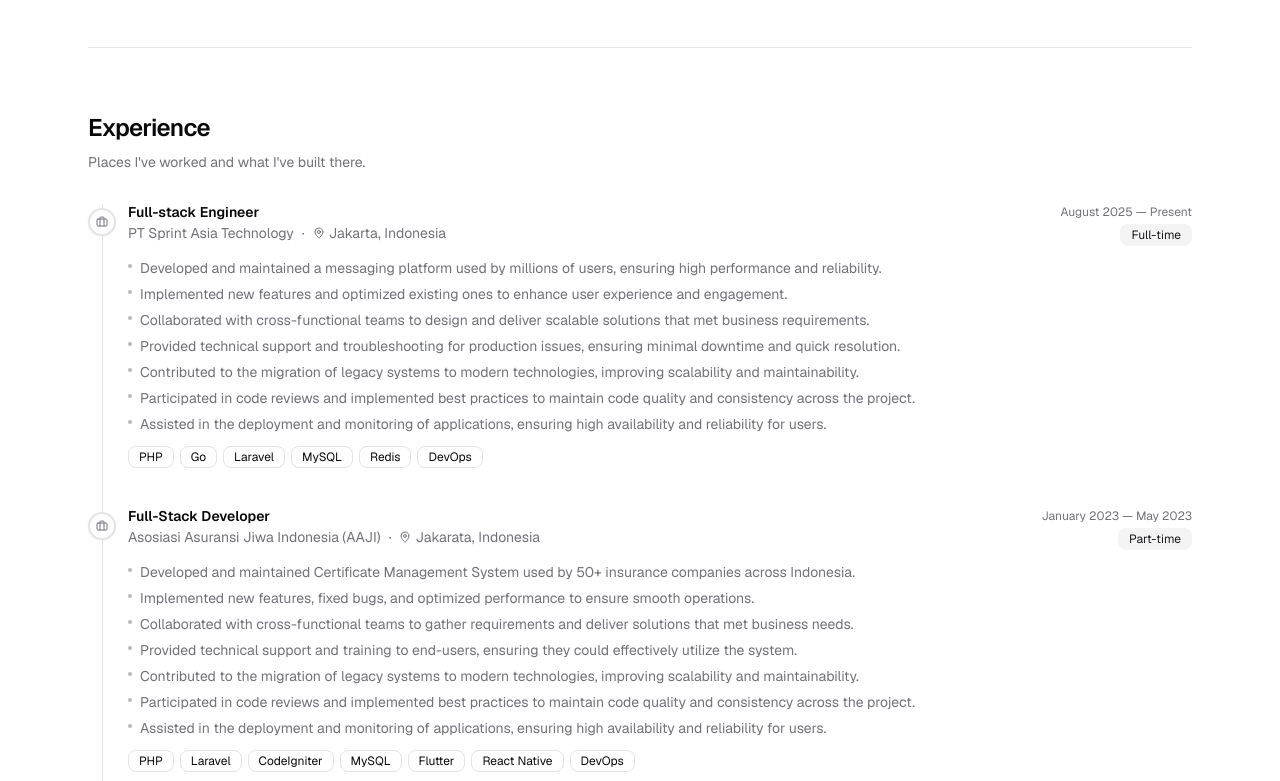
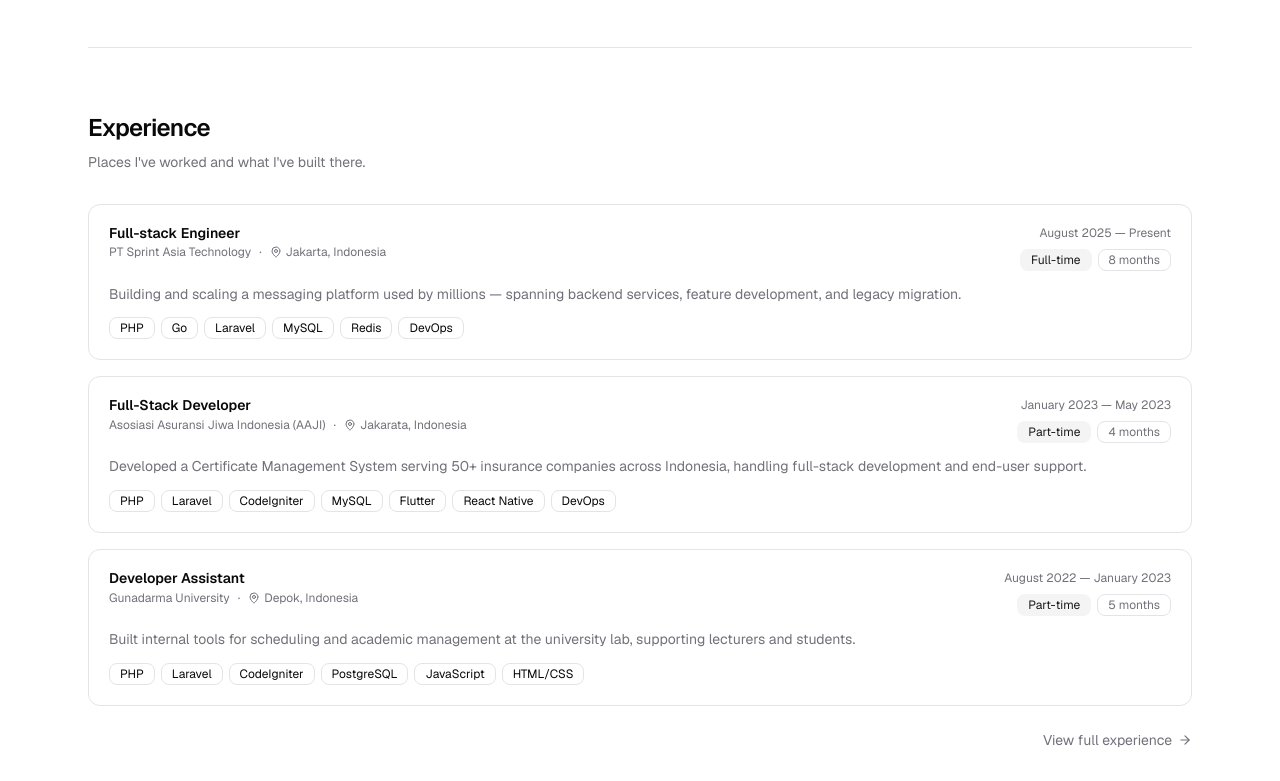
Before and after one commit to NaufalFadhil/v2.naufalfadhil.my.id, a Next.js app: page / in a window 1280 px wide. Shown: the part 1419-2200 px from the top of the page. Built offline with nearby package versions, Linux system fonts and the light colour scheme.

Commit message:
feat: add experience page and update experience data structure

```diff
--- /dev/null
+++ b/src/app/experience/page.tsx
@@ -0,0 +1,87 @@
+import type { Metadata } from "next";
+import { Briefcase, MapPin } from "lucide-react";
+import { experiences } from "@/data/experience";
+import { formatDate, calculateDuration } from "@/lib/utils";
+import { Container } from "@/components/layout/container";
+import { Badge } from "@/components/ui/badge";
+
+export const metadata: Metadata = {
+  title: "Experience",
+  description: "My work history — companies I've worked with, roles I've held, and things I've shipped.",
+};
+
+export default function ExperiencePage() {
+  return (
+    <Container className="pt-28 pb-20">
+      <div className="mb-10">
+        <h1 className="text-3xl font-bold tracking-tight">Experience</h1>
+        <p className="text-muted-foreground mt-2 text-sm max-w-xl">
+          Companies I&apos;ve worked with, roles I&apos;ve held, and things I&apos;ve shipped.
+        </p>
+      </div>
+
+      <div className="relative">
+        {/* Vertical line */}
+        <div className="absolute left-3.5 top-0 bottom-0 w-px bg-border" aria-hidden />
+
+        <div className="flex flex-col gap-10">
+          {experiences.map((exp) => (
+            <div key={exp.id} className="relative flex gap-6 pl-10">
+              {/* Dot */}
+              <div className="absolute left-0 top-1 flex h-7 w-7 items-center justify-center rounded-full border-2 border-border bg-background shadow-sm">
+                <Briefcase className="h-3 w-3 text-muted-foreground" />
+              </div>
+
+              {/* Content */}
+              <div className="flex-1 min-w-0">
+                <div className="flex flex-col sm:flex-row sm:items-start sm:justify-between gap-1 mb-2">
+                  <div>
+                    <h2 className="font-semibold text-sm leading-tight">{exp.role}</h2>
+                    <div className="flex items-center gap-2 mt-0.5 text-muted-foreground text-sm">
+                      <span>{exp.company}</span>
+                      <span aria-hidden>·</span>
+                      <span className="flex items-center gap-1">
+                        <MapPin className="h-3 w-3" />
+                        {exp.location}
+                      </span>
+                    </div>
+                  </div>
+                  <div className="flex flex-col items-start sm:items-end shrink-0 gap-1">
+                    <span className="text-xs text-muted-foreground whitespace-nowrap">
+                      {formatDate(exp.start)} — {exp.end ? formatDate(exp.end) : "Present"}
+                    </span>
+                    <div className="flex items-center gap-1.5">
+                      <Badge variant="secondary" className="text-xs font-normal">
+                        {exp.type}
+                      </Badge>
+                      <Badge variant="outline" className="text-xs font-normal text-muted-foreground">
+                        {calculateDuration(exp.start, exp.end)}
+                      </Badge>
+                    </div>
+                  </div>
+                </div>
+
+                <ul className="space-y-1.5 mt-3">
+                  {exp.description.map((item, j) => (
+                    <li key={j} className="flex gap-2 text-sm text-muted-foreground">
+                      <span className="mt-1.5 h-1 w-1 rounded-full bg-muted-foreground/50 shrink-0" aria-hidden />
+                      {item}
+                    </li>
+                  ))}
+                </ul>
+
+                <div className="flex flex-wrap gap-1.5 mt-3">
+                  {exp.tech.map((t) => (
+                    <Badge key={t} variant="outline" className="text-xs font-normal">
+                      {t}
+                    </Badge>
+                  ))}
+                </div>
+              </div>
+            </div>
+          ))}
+        </div>
+      </div>
+    </Container>
+  );
+}
--- a/src/components/layout/footer.tsx
+++ b/src/components/layout/footer.tsx
@@ -5,6 +5,7 @@
 
 const footerLinks = [
   { href: "/about", label: "About" },
+  { href: "/experience", label: "Experience" },
   { href: "/projects", label: "Projects" },
   { href: "/blog", label: "Blog" },
   { href: "/link", label: "Links" },
--- a/src/components/layout/navbar.tsx
+++ b/src/components/layout/navbar.tsx
@@ -12,6 +12,7 @@
 
 const navLinks = [
   { href: "/about", label: "About" },
+  { href: "/experience", label: "Experience" },
   { href: "/projects", label: "Projects" },
   { href: "/certificates", label: "Certs" },
   { href: "/skills", label: "Skills" },
--- a/src/components/sections/experience-timeline.tsx
+++ b/src/components/sections/experience-timeline.tsx
@@ -1,7 +1,8 @@
 "use client";
 
+import Link from "next/link";
 import { motion } from "framer-motion";
-import { Briefcase, MapPin } from "lucide-react";
+import { ArrowRight, MapPin } from "lucide-react";
 import { experiences } from "@/data/experience";
 import { formatDate, calculateDuration } from "@/lib/utils";
 import { SectionHeader } from "@/components/shared/section-header";
@@ -15,31 +16,20 @@
         description="Places I've worked and what I've built there."
       />
 
-      <div className="relative">
-        {/* Vertical line */}
-        <div className="absolute left-3.5 top-0 bottom-0 w-px bg-border" aria-hidden />
-
-        <div className="flex flex-col gap-10">
+      <div className="flex flex-col gap-4">
         {experiences.map((exp, i) => (
           <motion.div
             key={exp.id}
-              className="relative flex gap-6 pl-10"
-              initial={{ opacity: 0, x: -12 }}
-              whileInView={{ opacity: 1, x: 0 }}
-              viewport={{ once: true, margin: "-60px" }}
-              transition={{ duration: 0.4, delay: i * 0.08, ease: "easeOut" }}
+            className="rounded-xl border border-border bg-card p-5 hover:border-foreground/20 transition-colors"
+            initial={{ opacity: 0, y: 8 }}
+            whileInView={{ opacity: 1, y: 0 }}
+            viewport={{ once: true, margin: "-40px" }}
+            transition={{ duration: 0.35, delay: i * 0.07, ease: "easeOut" }}
           >
-              {/* Dot */}
-              <div className="absolute left-0 top-1 flex h-7 w-7 items-center justify-center rounded-full border-2 border-border bg-background shadow-sm">
-                <Briefcase className="h-3 w-3 text-muted-foreground" />
-              </div>
-
-              {/* Content */}
-              <div className="flex-1 min-w-0">
-                <div className="flex flex-col sm:flex-row sm:items-start sm:justify-between gap-1 mb-2">
+            <div className="flex flex-col sm:flex-row sm:items-start sm:justify-between gap-2 mb-3">
               <div>
                 <h3 className="font-semibold text-sm leading-tight">{exp.role}</h3>
-                    <div className="flex items-center gap-2 mt-0.5 text-muted-foreground text-sm">
+                <div className="flex items-center gap-2 mt-0.5 text-muted-foreground text-xs">
                   <span>{exp.company}</span>
                   <span aria-hidden>·</span>
                   <span className="flex items-center gap-1">
@@ -48,36 +38,42 @@
                   </span>
                 </div>
               </div>
-                  <div className="flex flex-col items-start sm:items-end shrink-0 gap-1">
+              <div className="flex flex-row sm:flex-col items-center sm:items-end gap-2 shrink-0">
                 <span className="text-xs text-muted-foreground whitespace-nowrap">
                   {formatDate(exp.start)} — {exp.end ? formatDate(exp.end) : "Present"}
                 </span>
+                <div className="flex items-center gap-1.5">
                   <Badge variant="secondary" className="text-xs font-normal">
                     {exp.type}
                   </Badge>
+                  <Badge variant="outline" className="text-xs font-normal text-muted-foreground">
+                    {calculateDuration(exp.start, exp.end)}
+                  </Badge>
+                </div>
               </div>
             </div>
 
-                <ul className="space-y-1.5 mt-3">
-                  {exp.description.map((item, j) => (
-                    <li key={j} className="flex gap-2 text-sm text-muted-foreground">
-                      <span className="mt-1.5 h-1 w-1 rounded-full bg-muted-foreground/50 shrink-0" aria-hidden />
-                      {item}
-                    </li>
-                  ))}
-                </ul>
+            <p className="text-sm text-muted-foreground leading-relaxed mb-3">{exp.summary}</p>
 
-                <div className="flex flex-wrap gap-1.5 mt-3">
+            <div className="flex flex-wrap gap-1.5">
               {exp.tech.map((t) => (
                 <Badge key={t} variant="outline" className="text-xs font-normal">
                   {t}
                 </Badge>
               ))}
             </div>
-              </div>
           </motion.div>
         ))}
       </div>
+
+      <div className="mt-6 flex justify-end">
+        <Link
+          href="/experience"
+          className="inline-flex items-center gap-1.5 text-sm text-muted-foreground hover:text-foreground transition-colors"
+        >
+          View full experience
+          <ArrowRight className="h-3.5 w-3.5" />
+        </Link>
       </div>
     </section>
   );
--- a/src/data/experience.ts
+++ b/src/data/experience.ts
@@ -7,6 +7,7 @@
   type: "Full-time" | "Part-time" | "Internship" | "Freelance" | "Contract";
   start: string;
   end?: string;
+  summary: string;
   description: string[];
   tech: string[];
 };
@@ -19,6 +20,7 @@
     location: "Jakarta, Indonesia",
     type: "Full-time",
     start: "2025-08-05",
+    summary: "Building and scaling a messaging platform used by millions — spanning backend services, feature development, and legacy migration.",
     description: [
       "Developed and maintained a messaging platform used by millions of users, ensuring high performance and reliability.",
       "Implemented new features and optimized existing ones to enhance user experience and engagement.",
@@ -38,6 +40,7 @@
     type: "Part-time",
     start: "2023-01-01",
     end: "2023-05-31",
+    summary: "Developed a Certificate Management System serving 50+ insurance companies across Indonesia, handling full-stack development and end-user support.",
     description: [
       "Developed and maintained Certificate Management System used by 50+ insurance companies across Indonesia.",
       "Implemented new features, fixed bugs, and optimized performance to ensure smooth operations.",
@@ -57,6 +60,7 @@
     type: "Part-time",
     start: "2022-08-01",
     end: "2023-01-01",
+    summary: "Built internal tools for scheduling and academic management at the university lab, supporting lecturers and students.",
     description: [
       "Built and maintained internal tools to assist lecturers and students in managing academic activities.",
       "Developed a web-based application for scheduling and managing lab sessions, improving efficiency and organization.",
```
Lines whose indentation alone changed are shown as unchanged.
